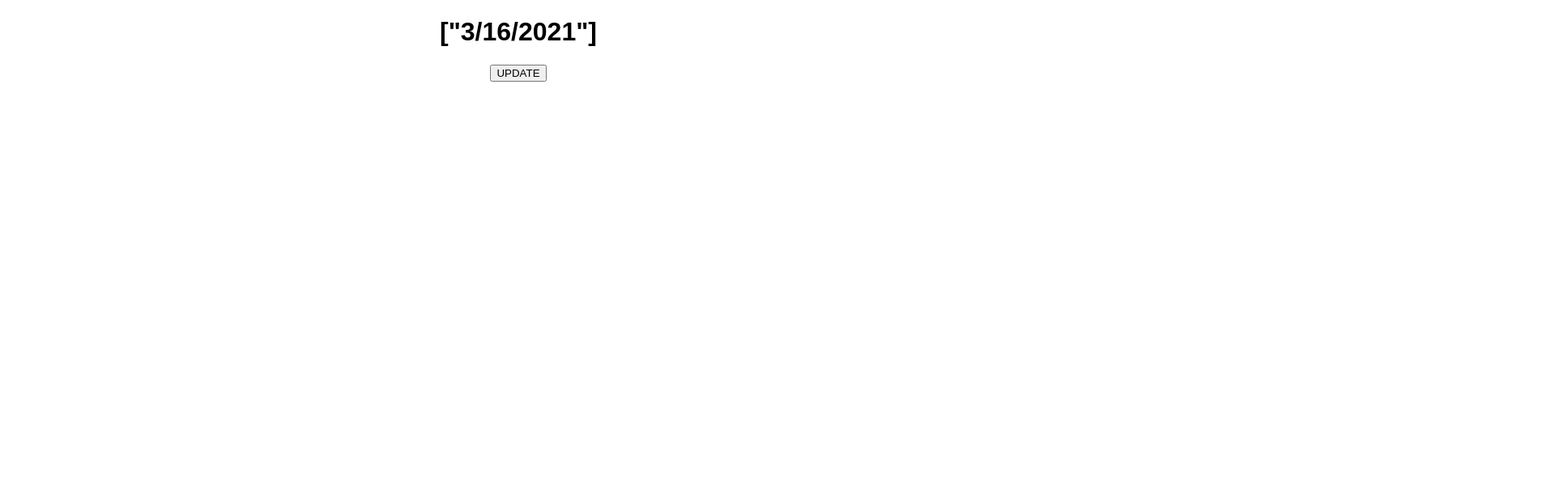
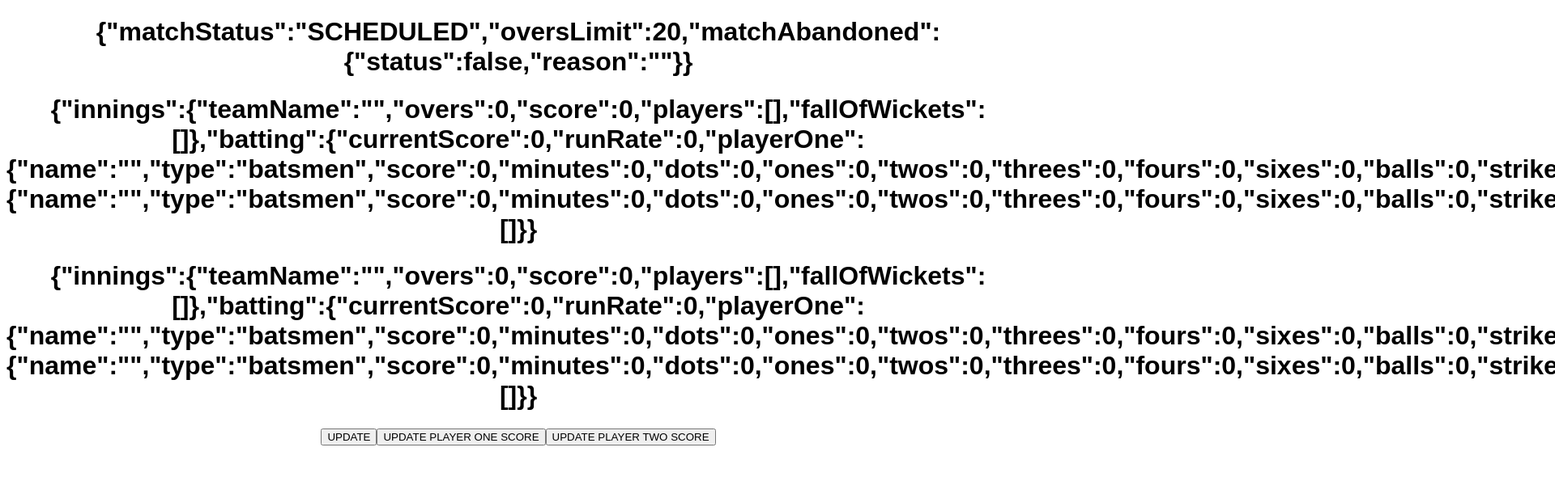
Before and after one commit to imkiran22/cricket-scorecard, a React (Create React App) app: page / in a window 1280 px wide. Shown: the top 590 px of the page at 81% size, 1920 px wide, since content can reach past the window. Built offline with nearby package versions, Linux system fonts and the light colour scheme.

Commit message:
New innings changes

```diff
--- a/src/components/index.tsx
+++ b/src/components/index.tsx
@@ -2,27 +2,69 @@ import React from "react";
 import { useDispatch, useSelector } from "react-redux";
 
 export const ScoreCard: React.FC<{}> = () => {
-  const state = useSelector((state: any) => state.sample);
+  const match = useSelector((state: any) => state.match);
+  const inningsOne = useSelector((state: any) => state.firstInnings);
+  const inningsTwo = useSelector((state: any) => state.secondInnings);
   const dispatch = useDispatch();
   React.useEffect(() => {
     dispatch({
-      type: "PUSH",
-      payload: new Date().toLocaleDateString()
+      type: "MATCH_INIT",
+      payload: {}
     });
   }, []);
+
+  const dispatchFn = () => {
+    dispatch({
+      type: "MATCH_UPDATE",
+      payload: {
+        matchStatus: "LIVE",
+        oversLimit: 20,
+        matchAbandoned: {
+          status: false,
+          reason: ""
+        }
+      }
+    });
+    dispatch({
+      type: "INNINGS_ONE_UPDATE_NAME",
+      payload: "India"
+    });
+    dispatch({
+      type: "INNINGS_TWO_UPDATE_NAME",
+      payload: "England"
+    });
+    dispatch({
+      type: "INNINGS_ONE_PLAYER_ONE_NAME",
+      payload: "Kiran"
+    });
+    dispatch({
+      type: "INNINGS_ONE_PLAYER_TWO_NAME",
+      payload: "Harish"
+    });
+  };
+
+  const playerOneScore = () => {
+    dispatch({
+      type: "INNINGS_ONE_PLAYER_ONE_SCORE",
+      payload: 6
+    });
+  };
+
+  const playerTwoScore = () => {
+    dispatch({
+      type: "INNINGS_ONE_PLAYER_TWO_SCORE",
+      payload: 4
+    });
+  };
+
   return (
     <div>
-      <h1>{JSON.stringify(state)}</h1>
-      <button
-        onClick={() =>
-          dispatch({
-            type: "PUSH",
-            payload: new Date().toLocaleDateString()
-          })
-        }
-      >
-        UPDATE
-      </button>
+      <h1>{JSON.stringify(match)}</h1>
+      <h1>{JSON.stringify(inningsOne)}</h1>
+      <h1>{JSON.stringify(inningsTwo)}</h1>
+      <button onClick={dispatchFn}>UPDATE</button>
+      <button onClick={playerOneScore}>UPDATE PLAYER ONE SCORE</button>
+      <button onClick={playerTwoScore}>UPDATE PLAYER TWO SCORE</button>
     </div>
   );
 };
--- a/src/reducers/index.ts
+++ b/src/reducers/index.ts
@@ -1,15 +1,18 @@
-import { combineReducers, createAction, createReducer } from "@reduxjs/toolkit";
-const pushActionCreator = createAction("PUSH");
-
-const sampleReducer = createReducer([] as Array<string>, (builder) => {
-  builder.addCase(
-    pushActionCreator.toString(),
-    (state, action: { type: string; payload: string }) => {
-      state.push(action.payload);
-    }
-  );
+import { combineReducers } from "@reduxjs/toolkit";
+import { matchReducer } from "./match-reducer";
+import { inningsOneReducer, inningsTwoReducer } from "./innings-reducer";
+import {
+  battingInningsOneReducer,
+  battingInningsTwoReducer
+} from "./batting-reducer";
+export const rootReducer = combineReducers({
+  match: matchReducer,
+  firstInnings: combineReducers({
+    innings: inningsOneReducer,
+    batting: battingInningsOneReducer
+  }),
+  secondInnings: combineReducers({
+    innings: inningsTwoReducer,
+    batting: battingInningsTwoReducer
+  })
 });
-
-export const rootReducer = combineReducers({
-  sample: sampleReducer
-});
```
